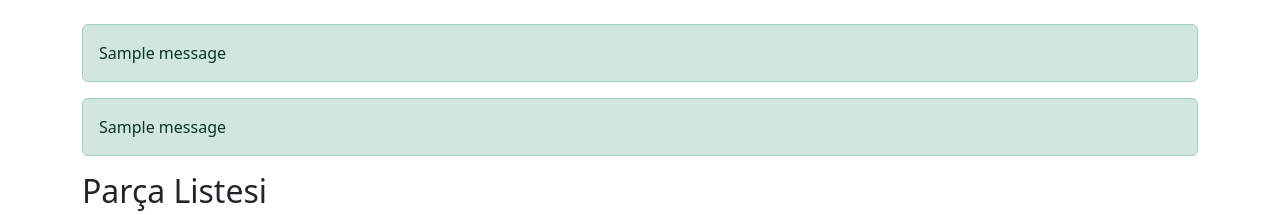
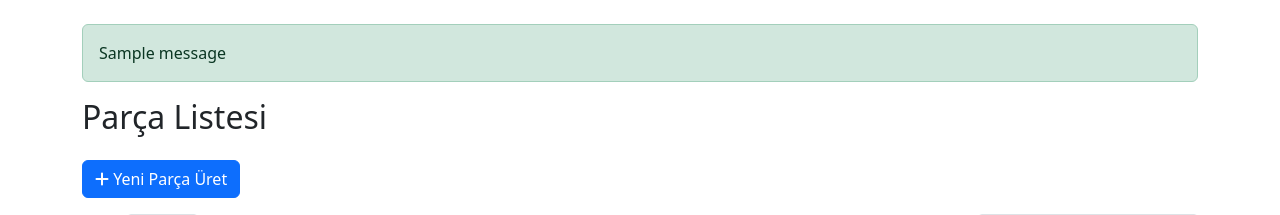
Before and after one commit to FurkanHaydari/baykar_backend_assignment, a Django app: template templates/production/part_list.html in a window 1280 px wide. Shown: the part 56-271 px from the top of the page. Run offline with Django 5.2, Linux system fonts and the light colour scheme; the template is opened without the code that fills it: most values are stand-ins (such as "Sample title", 1, 10 or a date in 2020); one stand-in notice (Sample message) is shown; some libraries are stand-ins or nearby versions.

Commit message:
fix: remove duplicate notifications in part deletion

```diff
--- a/templates/production/part_list.html
+++ b/templates/production/part_list.html
@@ -1,16 +1,6 @@
 {% extends 'base.html' %}
 
 {% block content %}
-    {% if messages %}
-        <div class="messages">
-            {% for message in messages %}
-                <div class="alert alert-{{ message.tags }}">
-                    {{ message }}
-                </div>
-            {% endfor %}
-        </div>
-    {% endif %}
-
     <div class="row">
         <div class="col-md-12">
             <h2>Parça Listesi</h2>
```
